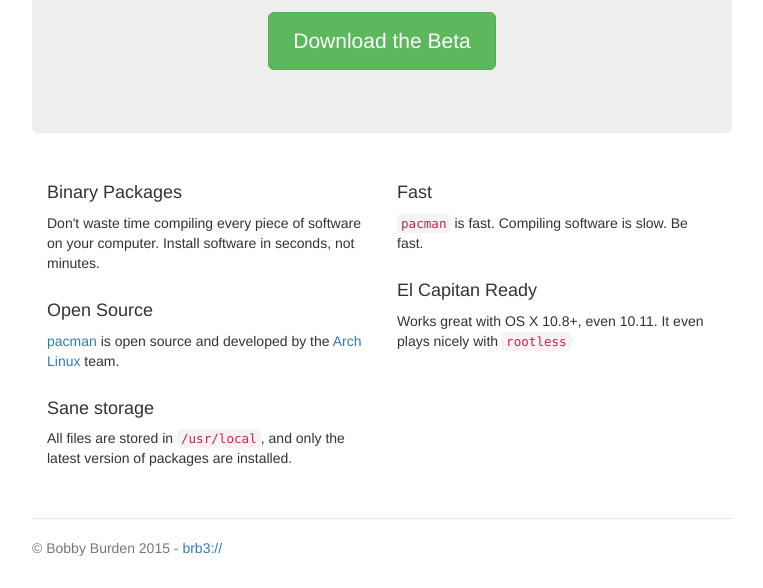
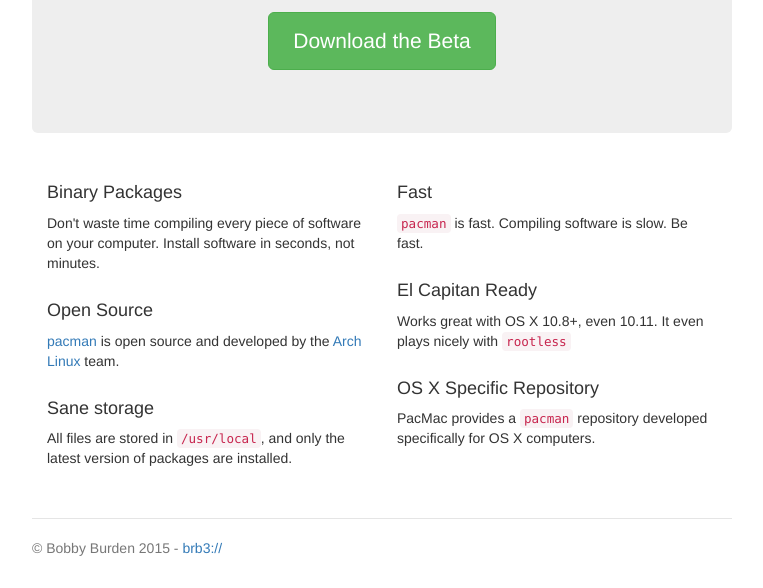
Before and after one commit to bobbyburden/pacmac.brb3.org, a plain HTML site: page index.html in a window 1280 px wide. Shown: the part 380-968 px from the top of the page, without its empty margins (258-1021 px from the left). Drawn offline with nearby package versions, Linux system fonts and the light colour scheme.

Commit message:
Add repository information.

```diff
--- a/index.html
+++ b/index.html
@@ -50,6 +50,9 @@
 
           <h4>El Capitan Ready</h4>
           <p>Works great with OS X 10.8+, even 10.11. It even plays nicely with <code>rootless</code></p>
+
+          <h4>OS X Specific Repository</h4>
+          <p>PacMac provides a <code>pacman</code> repository developed specifically for OS X computers.</p>
         </div>
       </div>
 
```
